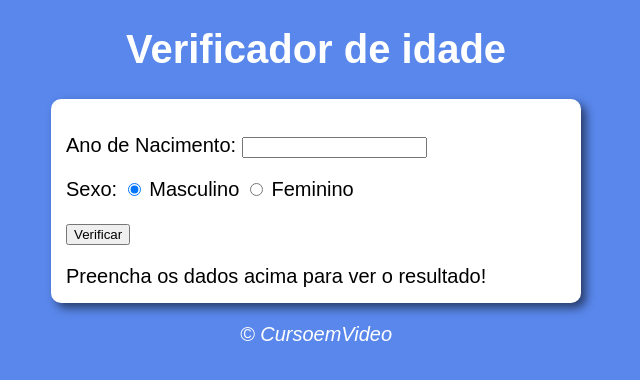
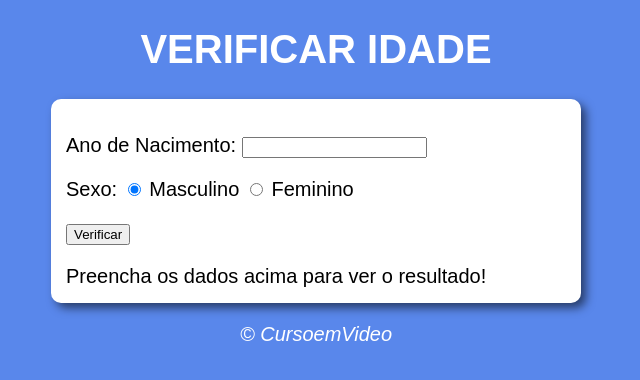
Before and after one commit to Gafanhoto-Mestre/projeto-idade, a plain HTML site: page index.html in a window 1280 px wide. Shown: the whole page, without its empty margins (324-964 px from the left). Drawn offline with Linux system fonts and the light colour scheme.

Commit message:
Atualizar o index.html

```diff
--- a/index.html
+++ b/index.html
@@ -8,7 +8,7 @@
 </head>
 <body>
     <header>
-        <h1>Verificador de idade</h1>
+        <h1>VERIFICAR IDADE</h1>
     </header>
     <section>
         <div>
```
